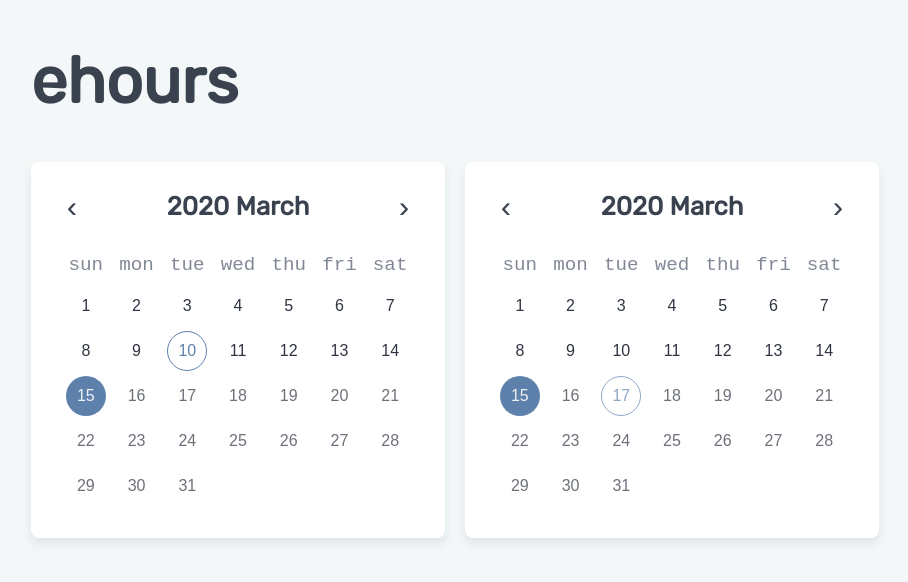
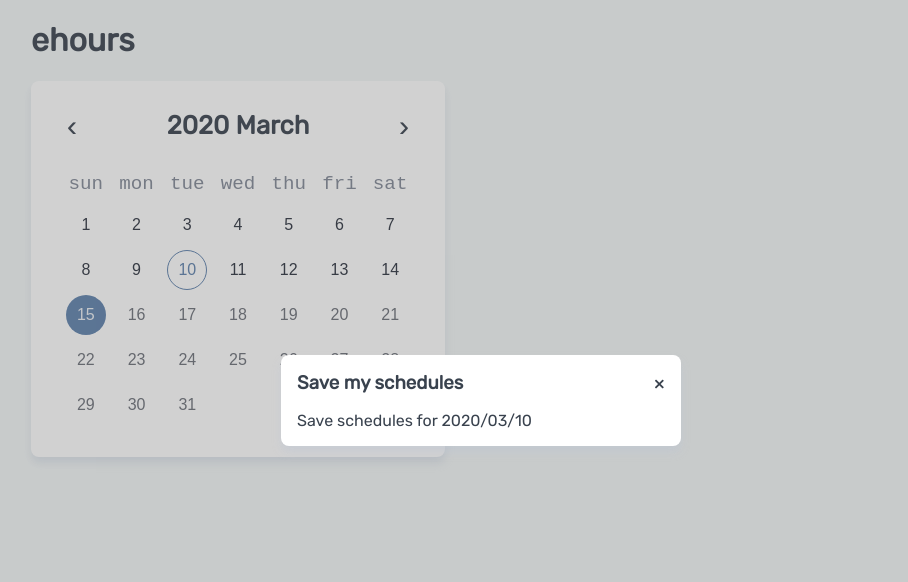
Before and after one commit to andersonmadeira/ehours, a React (Create React App) app: page / in a window 1280 px wide. Both pictures are taken after a click on the button "10". Shown: the top 582 px of the page, without its empty margins (159-1067 px from the left). Built offline with nearby package versions, Linux system fonts and the light colour scheme.

Commit message:
Added Model component

```diff
--- a/src/App.js
+++ b/src/App.js
@@ -1,16 +1,38 @@
-import React from 'react'
+import React, { useState } from 'react'
 import Calendar from './components/Calendar'
+import Modal from './components/Modal'
+import { format } from 'date-fns'
 
 const App = () => {
+  const [isModalVisible, setIsModalVisible] = useState(false)
+  const [selectedDate, setSelectedDate] = useState(null)
+
   return (
+    <>
       <div className="app-container">
         <h1>ehours</h1>
         <Calendar
           style={{ marginRight: 20 }}
-        onPickDate={date => console.log('Date picked: ', date)}
+          onPickDate={date => {
+            setSelectedDate(date)
+            setIsModalVisible(true)
+          }}
         />
-      <Calendar date={new Date('2020-3-17')} style={{ marginBottom: 20 }} />
       </div>
+      <Modal
+        title="Save my schedules"
+        visible={isModalVisible}
+        onClose={() => {
+          console.log('Saved!')
+          setIsModalVisible(false)
+        }}
+      >
+        <p style={{ margin: 0 }}>
+          Save schedules for{' '}
+          {selectedDate ? format(selectedDate, 'yyyy/MM/dd') : ''}
+        </p>
+      </Modal>
+    </>
   )
 }
 
--- a/src/components/Calendar.js
+++ b/src/components/Calendar.js
@@ -8,7 +8,6 @@
   addMonths,
   subMonths,
   isAfter,
-  getDate,
   isToday,
   isEqual,
 } from 'date-fns'
@@ -17,7 +16,6 @@
 function getMonthDateElements(date, onSelectDate) {
   const activeMonth = getMonth(date)
   const activeYear = getYear(date)
-  const activeDay = getDate(date)
   const startMonth = getDay(new Date(activeYear, activeMonth, 1))
   const startStyle = { gridColumn: startMonth + 1 }
 
--- /dev/null
+++ b/src/components/Modal.js
@@ -0,0 +1,29 @@
+import React from 'react'
+import { createPortal } from 'react-dom'
+import usePortal from '../hooks/usePortal'
+
+const Modal = ({ children, title, onClose, visible }) => {
+  const target = usePortal('modal-container')
+
+  if (!visible) return null
+
+  return createPortal(
+    <div className="modal__wrapper">
+      <div className="modal__content">
+        <div className="modal__header">
+          <h3 className="modal__title">{title}</h3>
+          <span
+            className="modal__close-icon"
+            onClick={onClose ? () => onClose() : null}
+          >
+            &times;
+          </span>
+        </div>
+        {children}
+      </div>
+    </div>,
+    target,
+  )
+}
+
+export default Modal
--- /dev/null
+++ b/src/hooks/usePortal.js
@@ -0,0 +1,50 @@
+import { useRef, useEffect } from 'react'
+
+function createRootElement(id) {
+  const rootContainer = document.createElement('div')
+  rootContainer.setAttribute('id', id)
+  return rootContainer
+}
+
+function addRootElement(rootElem) {
+  document.body.insertBefore(
+    rootElem,
+    document.body.lastElementChild.nextElementSibling,
+  )
+}
+
+function usePortal(id) {
+  const rootElemRef = useRef(null)
+
+  useEffect(
+    function setupElement() {
+      const existingParent = document.querySelector(`#${id}`)
+      const parentElem = existingParent || createRootElement(id)
+
+      if (!existingParent) {
+        addRootElement(parentElem)
+      }
+
+      parentElem.appendChild(rootElemRef.current)
+
+      return function removeElement() {
+        rootElemRef.current.remove()
+        if (parentElem.childNodes.length === -1) {
+          parentElem.remove()
+        }
+      }
+    },
+    [id],
+  )
+
+  function getRootElem() {
+    if (!rootElemRef.current) {
+      rootElemRef.current = document.createElement('div')
+    }
+    return rootElemRef.current
+  }
+
+  return getRootElem()
+}
+
+export default usePortal
--- a/src/styles/_global.scss
+++ b/src/styles/_global.scss
@@ -14,7 +14,7 @@
   background-color: #f3f7f7;
   font-family: 'Rubik', sans-serif;
   color: #39424e;
-  font-size: 2em;
+  font-size: 1em;
 }
 
 .app-container {
--- /dev/null
+++ b/src/styles/components/_modal.scss
@@ -0,0 +1,42 @@
+.modal__wrapper {
+  position: fixed;
+  top: 0;
+  right: 0;
+  width: 100%;
+  height: 100%;
+  display: flex;
+  align-items: center;
+  justify-content: center;
+  background-color: #55555544;
+}
+
+.modal__content {
+  opacity: 1;
+  background: #fff;
+  box-shadow: rgba(184, 194, 215, 0.35) 0px 6px 9px 0px;
+  width: 400px;
+  padding: 1em;
+  border-radius: 8px;
+}
+
+.modal__header {
+  display: flex;
+  flex-direction: row;
+  align-items: center;
+  padding-bottom: 1em;
+}
+
+.modal__title {
+  margin-top: 0;
+  margin-bottom: 0;
+  flex: 1;
+}
+
+.modal__close-icon {
+  cursor: pointer;
+  font-size: 20px;
+
+  &:hover {
+    color: #d61a2d;
+  }
+}
--- a/src/styles/components/all.scss
+++ b/src/styles/components/all.scss
@@ -1,2 +1,3 @@
 @import 'card';
+@import 'modal';
 @import 'calendar';
```
Lines whose indentation alone changed are shown as unchanged.
